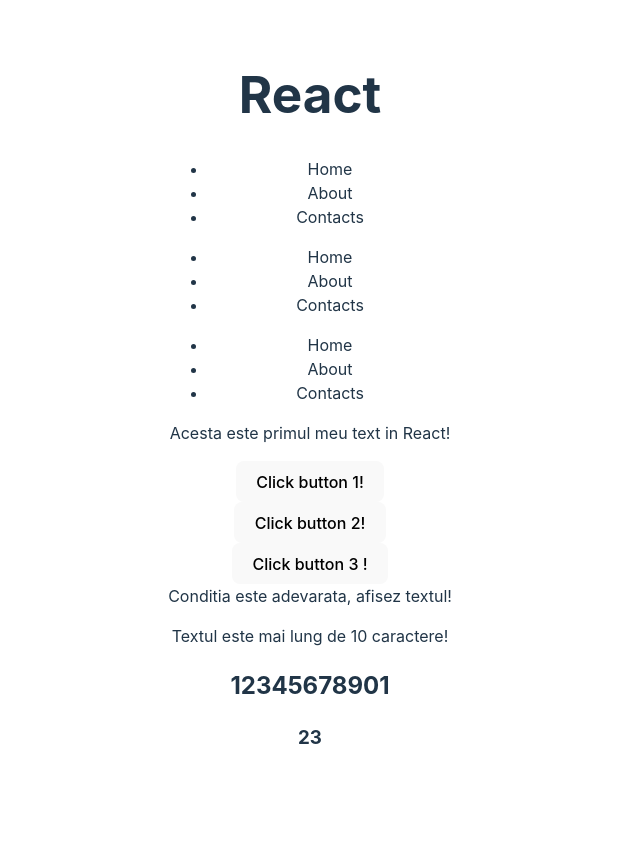
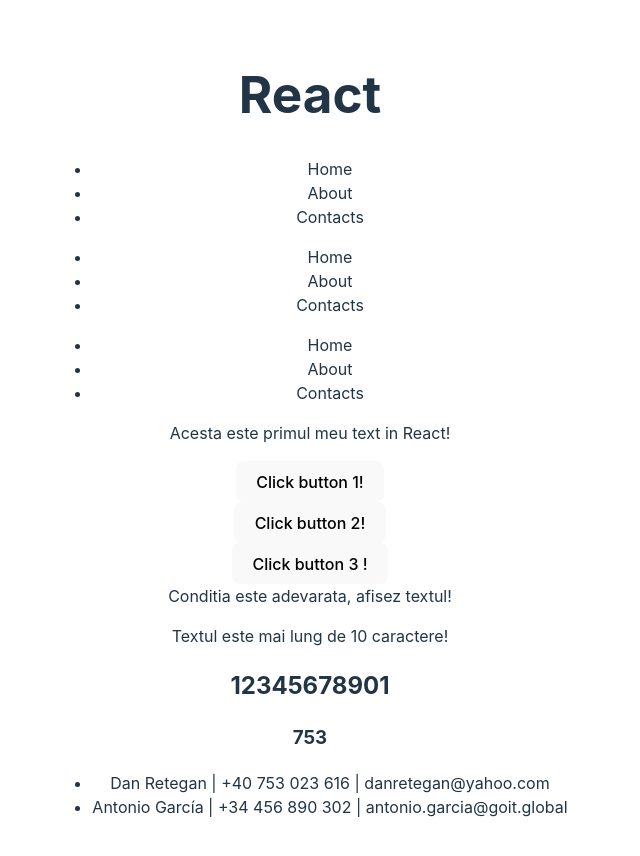
Before and after one commit to danretegan/react-lesson-1, a React (Vite) app in the folder my-app/: page / in a window 1280 px wide. Shown: the top 856 px of the page, without its empty margins (330-970 px from the left). Before the commit the page ends 803 px from the top, so only its background shows below. Built offline with nearby package versions, Linux system fonts and the light colour scheme.

Commit message:
add TutorsList

```diff
--- a/my-app/src/App.jsx
+++ b/my-app/src/App.jsx
@@ -4,6 +4,7 @@
 import Button3 from './Button3';
 import Menu from './Menu';
 import SearchBar from './SearchBar';
+import TutorsList from './TutorsList';
 
 function App() {
 
@@ -30,6 +31,37 @@
   },
 ]
 
+const data =
+  {
+    "name": "MIT",
+    "description": "Experience, a concentration of knowledge and the ability to avoid most recruiting mistakes. We know what most local and foreign companies want and we can give it to you. And we are constantly improving our programming courses, adding something new there. You can see the success stories of our alumni for yourself to see the effectiveness of our teaching methodology. Yes, we will start with the basics and the most basic information. We know that most people come to us with zero knowledge. ",
+    "tutors": [
+      {
+        "firstName": "Dan",
+        "lastName": "Retegan",
+        "phone": "+40 753 023 616",
+        "email": "danretegan@yahoo.com",
+        "city": "New York",
+        "options": "Web Developer"
+      },
+      {
+        "firstName": "Antonio",
+        "lastName": "García",
+        "phone": "+34 456 890 302",
+        "email": "antonio.garcia@goit.global",
+        "city": "Madrid",
+        "options": "Group creation, editing teacher profiles"
+      }
+    ],
+    "cities": ["New-York", "London", "Berlin"],
+    "department": [
+      { "name": "Faculty of Computer Science" },
+      { "name": "Faculty of Automation" },
+      { "name": "Faculty of Neural Networks" }
+    ]
+  }
+
+
   return (
     <div>
 
@@ -48,7 +80,9 @@
 
       <Button3 text='Click button' icon='3' handleClick={() => {console.log('button 3 clicked')}}/>
 
-      <SearchBar text={'12345678901'} esteVizibil={isVisible} pret={23}/>
+      <SearchBar text={'12345678901'} esteVizibil={isVisible} pret={753}/>
+
+      <TutorsList elemente={data.tutors}/>
 
     </div>
   )
--- /dev/null
+++ b/my-app/src/TutorsList.jsx
@@ -0,0 +1,24 @@
+import PropTypes from 'prop-types';
+
+const TutorsList = ({ elemente }) => {
+    return(
+        <div>
+            <ul>
+                {elemente.map( element => {
+                    return(
+                        <li key={element.phone}>
+                          {`${element.firstName} ${element.lastName} ${'|'} ${element.phone} ${'|'} ${element.email}`}
+                        </li>
+                    )
+
+                } )}
+            </ul>
+        </div>
+    )
+}
+
+TutorsList.propTypes = {
+    elemente: PropTypes.array,
+}
+
+export default TutorsList;
```
